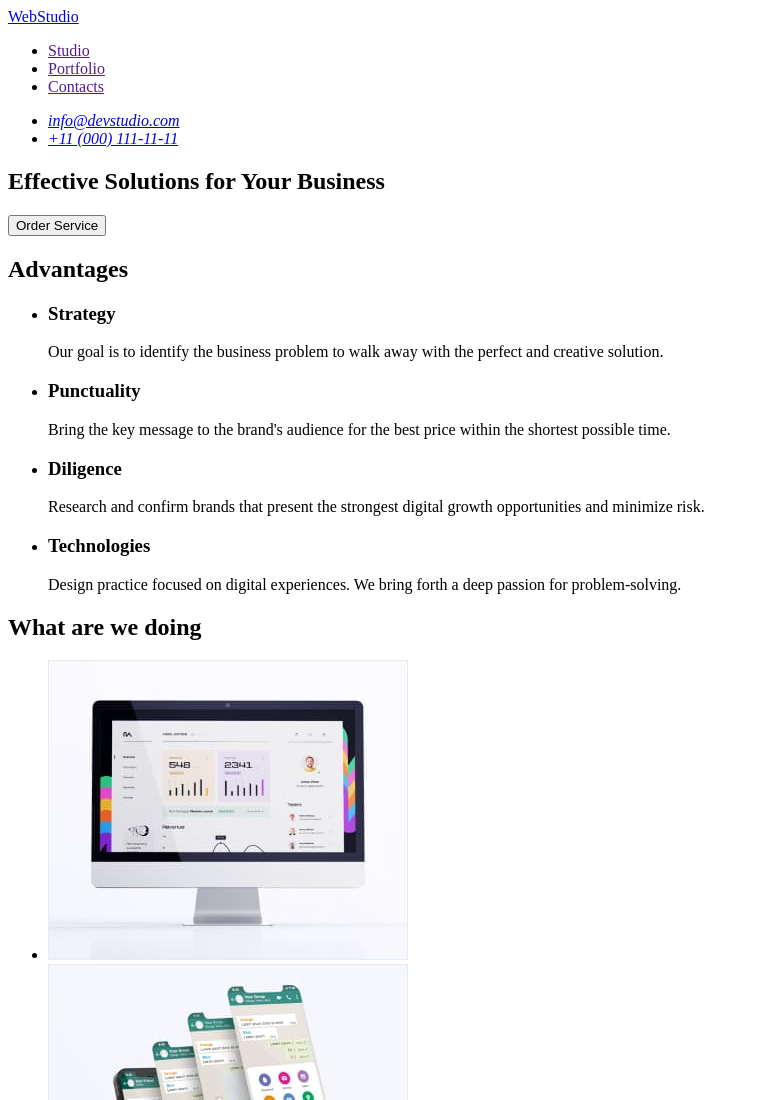
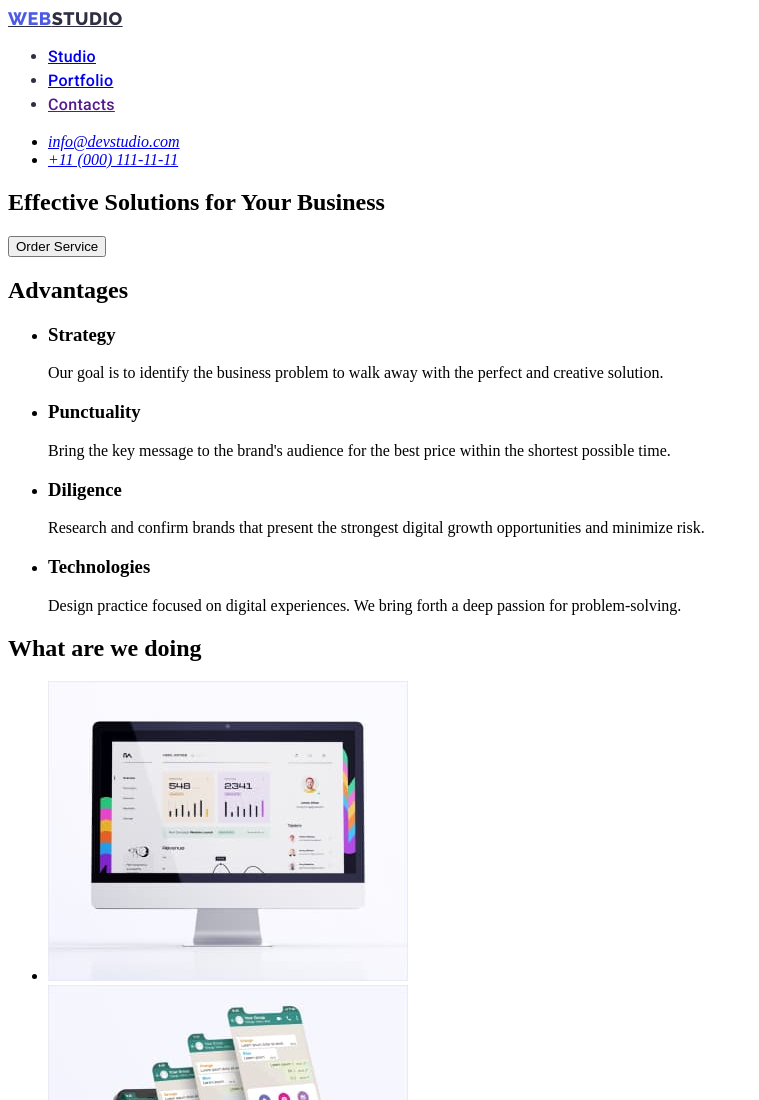
Before and after one commit to 999Ralex999/goit-markup-hw-02, a plain HTML site: page index.html in a window 1280 px wide. Shown: the top 1100 px of the page, without its empty margins (0-759 px from the left). Drawn offline with Linux system fonts and the light colour scheme.

Commit message:
Home work 2 finish first day

```diff
--- /dev/null
+++ b/css/styles.css
@@ -0,0 +1,40 @@
+/* --------Logo header */
+.logo {
+    color: #2E2F42;
+    font-family: Raleway;
+    font-size: 18px;
+    font-weight: 800;
+    line-height: 21px;
+    letter-spacing: 0.54px;
+    text-transform: uppercase;
+    width: 71px;
+}
+
+.logo :active {
+    color: var(--navyblue, #2E2F42);
+}
+
+.logo-name {
+    color: #4D5AE5;
+    font-family: Raleway;
+    font-size: 18px;
+    font-weight: 800;
+    line-height: 21px;
+    letter-spacing: 0.54px;
+    text-transform: uppercase;
+    width: 44px;
+}
+
+.logo-name :active {
+    color: var(--iris, #4D5AE5);
+}
+
+/* header link */
+.header-link {
+    color: var(--navyblue, #2E2F42);
+    font-family: Roboto;
+    font-size: 16px;
+    font-weight: 500;
+    line-height: 24px;
+    letter-spacing: 0.32px;
+}
--- a/index.html
+++ b/index.html
@@ -4,6 +4,12 @@
 <head>
     <meta charset="UTF-8">
     <meta name="viewport" content="width=device-width, initial-scale=1.0">
+    <link rel="stylesheet" href="./css/styles.css">
+    <link rel="preconnect" href="https://fonts.googleapis.com">
+    <link rel="preconnect" href="https://fonts.gstatic.com" crossorigin>
+    <link
+        href="https://fonts.googleapis.com/css2?family=Montserrat:ital,wght@0,700;1,400&family=Raleway:wght@800&family=Roboto:wght@400;500;700;900&display=swap"
+        rel="stylesheet">
     <title>WebStudio</title>
 </head>
 
@@ -16,15 +22,15 @@
         <nav>
 
             <!-- Logo header -->
-            <a href="./index.html">WebStudio</a>
+            <a class="logo" href="./index.html"><span class="logo-name">Web</span>Studio</a>
 
-            <ul>
+            <ul class="header-link">
                 <li>
-                    <a href="">Studio</a>
+                    <a href="./index.html">Studio</a>
                 </li>
 
                 <li>
-                    <a href="">Portfolio</a>
+                    <a href="./portfolio.html">Portfolio</a>
                 </li>
 
                 <li>
```
Also changed, not shown: portfolio.html (+44 -23 lines).
